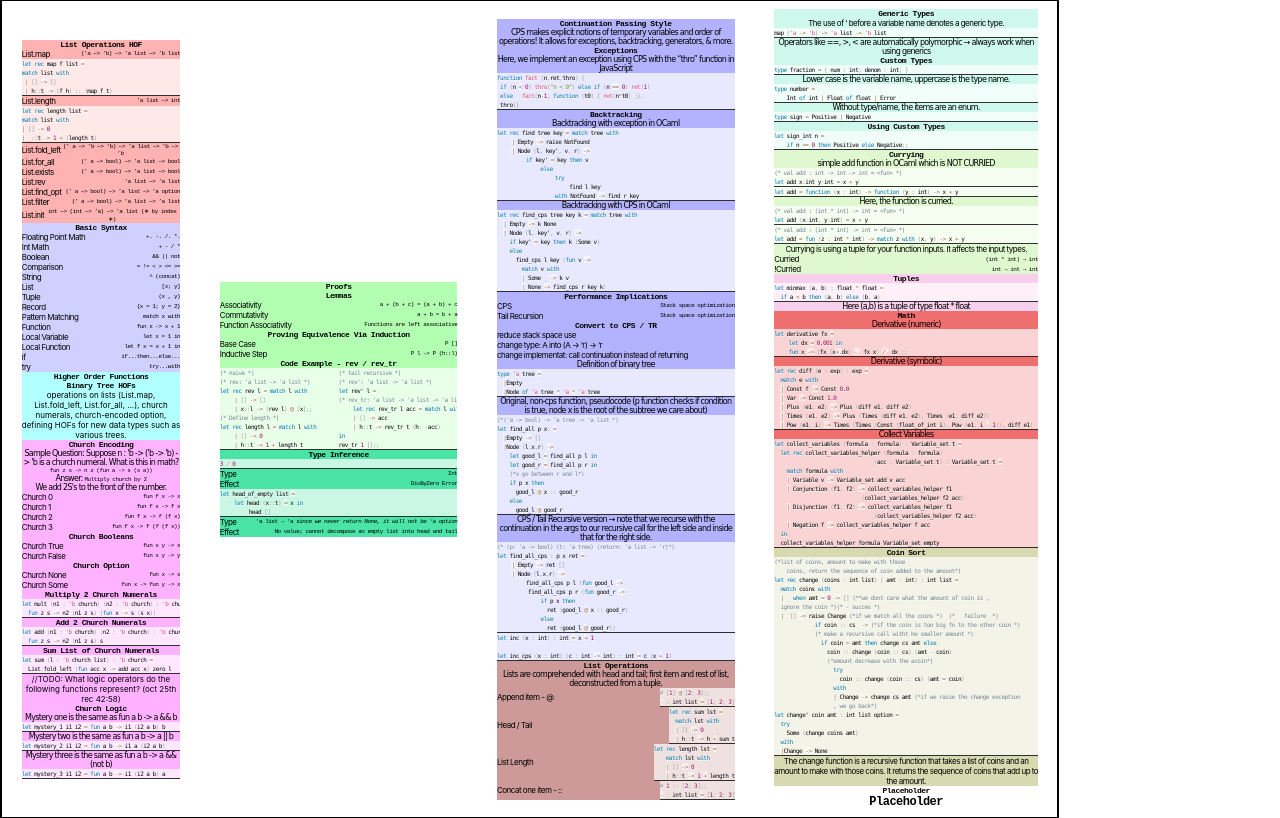
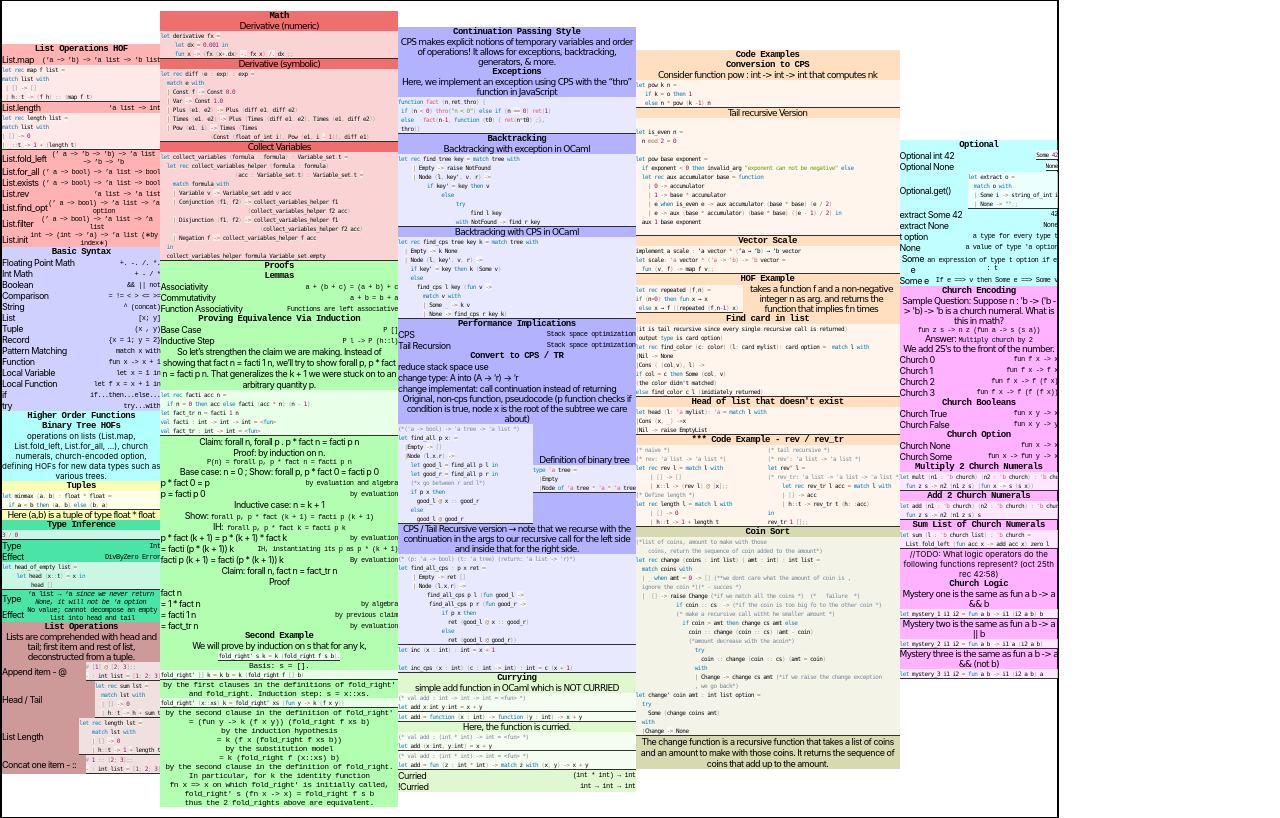
Before and after one commit to TheBigSasha/COMP302StudySheet, a React (Create React App) app: page / in a window 1280 px wide. Built offline with nearby package versions, Linux system fonts and the light colour scheme.

Commit message:
Good version

```diff
--- a/src/App.tsx
+++ b/src/App.tsx
@@ -36,6 +36,100 @@ const OCaml = ({code}: {code: string}) => {
         </SyntaxHighlighter>
     )
 }
+
+const OptionalTopic = <TopicCard title={"Optional"} color={"rgba(0,255,255,0.25)"}>
+
+    <ul>
+        <li><Pair item1={"Optional int 42"}><OCaml code={`Some 42`}></OCaml></Pair></li>
+        <li><Pair item1={"Optional None"}><OCaml code={`None`}></OCaml></Pair></li>
+        <li><Pair item1={"Optional.get()"}><OCaml code={`let extract o =
+  match o with
+  | Some i -> string_of_int i
+  | None -> "";;`}></OCaml></Pair></li>
+        <li><Pair item1={"extract Some 42"}>42</Pair></li>
+        <li><Pair item1={"extract None"}>None</Pair></li>
+        <li><Pair item1={"t option"}>a type for every type t</Pair></li>
+        <li><Pair item1={"None"}>a value of type 'a option</Pair></li>
+        <li><Pair item1={"Some e "}>an expression of type t option if e : t</Pair></li>
+        <li><Pair item1={"Some e "}>{`If e ==> v then Some e ==> Some v`}</Pair></li>
+    </ul>
+</TopicCard>
+
+const CodeExamples = <TopicCard title={"Code Examples"} color={"rgba(255,128,0,0.25)"}>
+    <h4>Conversion to CPS</h4>
+    <caption>Consider function pow : {`int -> int -> int`} that computes nk</caption>
+    <OCaml code={`let pow k n =
+   if k = o then 1
+   else n * pow (k -1) n`}/>
+    <caption>Tail recursive Version</caption>
+    <OCaml code={`
+let is_even n =
+  n mod 2 = 0
+
+let pow base exponent =
+  if exponent < 0 then invalid_arg "exponent can not be negative" else
+  let rec aux accumulator base = function
+    | 0 -> accumulator
+    | 1 -> base * accumulator
+    | e when is_even e -> aux accumulator (base * base) (e / 2)
+    | e -> aux (base * accumulator) (base * base) ((e - 1) / 2) in
+  aux 1 base exponent
+    `}/>
+    <h4>Vector Scale</h4>
+    <OCaml code={`implement a scale : ‘a vector * (’a → ‘b) → ‘b vector
+let scale: 'a vector * ('a -> 'b) -> 'b vector =
+  fun (v, f) -> map f v;;`}/>
+    <h4>HOF Example</h4>
+    <span className={"twoCol"}>
+        <OCaml code={`let rec repeated (f,n) =
+if (n=0) then fun x → x
+ else x → f ((repeated (f,n-1) x)`}/>
+        <caption>takes a function f and a non-negative integer n as arg. and returns the function that implies f:n times</caption>
+    </span>
+    <h4>Find card in list</h4>
+    <OCaml code={`(it is tail recursive since every single recursive call is returned)
+(output type is card option)
+let rec find_color (c: color) (l: card mylist): card option =  match l with
+|Nil -> None
+|Cons ( (col,v), l) ->
+if col = c then Some (col, v)
+(the color didn't matched)
+else find_color c l (imidiately returned)`}></OCaml>
+<h4>Head of list that doesn't exist</h4>
+    <OCaml code={`let head (l: 'a mylist): 'a = match l with
+|Cons (x, _) ->x
+|Nil -> raise EmptyList`}/>
+    <h4>*** Code Example  - rev / rev_tr</h4>
+    <span className={"twoCol"}>
+          <OCaml code=
+                     {
+                         `(* naive *)
+(* rev: 'a list -> 'a list *)
+let rec rev l = match l with
+\t| [] -> []
+\t| x::l -> (rev l) @ [x];;
+(* Define length *)
+let rec length l = match l with
+\t| [] -> 0
+\t| h::t -> 1 + length t`
+                     }
+          />
+        <OCaml code={`(* tail recursive *)
+(* rev': 'a list -> 'a list *)
+let rev' l =
+(* rev_tr: 'a list -> 'a list -> 'a list *)
+\tlet rec rev_tr l acc = match l with
+\t| [] -> асс
+\t| h::t -> rev_tr t (h: :acc)
+in
+rev_tr 1 [];;`} />
+    </span>
+</TopicCard>
+
+
+const PlaceHolder = <TopicCard title={"Placeholder"} color={"#ffffff"}>
+    <h1>Placeholder</h1>
+</TopicCard>
 
 const CoinSort = <TopicCard title={"Coin Sort"} color={"rgba(139,147,26,0.34)"}>
     <OCaml code={`(*list of coins, amount to make with those
@@ -96,11 +190,12 @@ const MathTopic = <TopicCard title={"Math"} color={"#ef6e6e"}>
   | Var -> Const 1.0
   | Plus (e1, e2) -> Plus (diff e1, diff e2)
   | Times (e1, e2) -> Plus (Times (diff e1, e2), Times (e1, diff e2))
-  | Pow (e1, i) -> Times (Times (Const (float_of_int i), Pow (e1, i - 1)), diff e1)`}/>
+  | Pow (e1, i) -> Times (Times
+                (Const (float_of_int i), Pow (e1, i - 1)), diff e1)`}/>
     <caption>Collect Variables</caption>
     <OCaml code={`let collect_variables (formula : formula) : Variable_set.t =
   let rec collect_variables_helper (formula : formula)
-                                (acc : Variable_set.t) : Variable_set.t =
+                        (acc : Variable_set.t) : Variable_set.t =
     match formula with
     | Variable v -> Variable_set.add v acc
     | Conjunction (f1, f2) -> collect_variables_helper f1
@@ -136,7 +231,7 @@ const TypesTopic = <TopicCard title={"Generic Types"} color={"rgba(98,231,191,0.
 
 </TopicCard>
 
-const TuplesTopic = <TopicCard title={"Tuples"} color={"rgba(231,98,193,0.3)"}>
+const TuplesTopic = <TopicCard title={"Tuples"} color={"rgba(234,255,1,0.29)"}>
     <OCaml code={`let minmax (a, b) : float * float =
   if a < b then (a, b) else (b, a)`}/>
     <caption>Here (a,b) is a tuple of type float * float</caption>
@@ -152,7 +247,6 @@ let add x:int y:int = x + y`}/>
 let add (x:int, y:int) = x + y`}/>
     <OCaml code={`(* val add : (int * int) -> int = <fun> *)
 let add = fun (z : int * int) -> match z with (x, y) -> x + y`}/>
-    <p>Currying is using a tuple for your function inputs. It affects the input types.</p>
     <ul>
         <li><Pair item1={"Curried"}>{`(int * int) → int`}</Pair></li>
         <li><Pair item1={"!Curried"}>{`int → int → int`}</Pair></li>
@@ -222,7 +316,7 @@ match list with
         <li><Pair item1={"List.rev"}> {`’a list −> ’a list`}</Pair></li>
         <li><Pair item1={"List.find_opt"}> {`(’ a −> bool) −> ’a list −> ’a option`}</Pair></li>
         <li><Pair item1={"List.filter"}> {`(’ a −> bool) −> ’a list −> ’a list`}</Pair></li>
-        <li><Pair item1={"List.init"}> {`int −> (int −> ’a) −> ’a list (∗ by index ∗)`}</Pair></li>
+        <li><Pair item1={"List.init"}> {`int −> (int −> ’a) −> ’a list (∗by index∗)`}</Pair></li>
     </ul>
 
 </TopicCard>
@@ -239,32 +333,68 @@ const ProofTopic = <TopicCard title={"Proofs"} color="rgba(0,255,0,0.3)">
         <li><Pair item1={"Base Case"}>{`P []`}</Pair></li>
         <li><Pair item1={"Inductive Step"}>{`P l -> P (h::l)`}</Pair></li>
     </ul>
-    <h4>Code Example  - rev / rev_tr</h4>
-    <span className={"twoCol"}>
-          <OCaml code=
-                     {
-                         `(* naive *)
-(* rev: 'a list -> 'a list *)
-let rec rev l = match l with
-\t| [] -> []
-\t| x::l -> (rev l) @ [x];;
-(* Define length *)
-let rec length l = match l with
-\t| [] -> 0
-\t| h::t -> 1 + length t`
-                     }
-          />
-        <OCaml code={`(* tail recursive *)
-(* rev': 'a list -> 'a list *)
-let rev' l =
-(* rev_tr: 'a list -> 'a list -> 'a list *)
-\tlet rec rev_tr l acc = match l with
-\t| [] -> асс
-\t| h::t -> rev_tr t (h: :acc)
-in
-rev_tr 1 [];;`} />
-    </span>
-
+    <p>So let’s strengthen the claim we are making. Instead of showing that fact n = facti 1 n, we’ll try to show forall p, p * fact n = facti p n. That generalizes the k + 1 we were stuck on to an arbitrary quantity p.
+    </p>
+    <OCaml code={`let rec facti acc n =
+  if n = 0 then acc else facti (acc * n) (n - 1)
+let fact_tr n = facti 1 n
+val facti : int -> int -> int = <fun>
+val fact_tr : int -> int = <fun>
+`}/>
+    <p>Claim: forall n, forall p . p * fact n = facti p n</p>
+    <p>Proof: by induction on n.
+    </p>
+    <code>        P(n) = forall p, p * fact n = facti p n </code>
+<p>Base case:  n = 0 ; Show: forall p,  p * fact 0 = facti p 0</p>
+    <ul>
+        <li><Pair item1={`p * fact 0 = p`}>
+        by evaluation and algebra
+        </Pair></li>
+        <li><Pair item1={`p = facti p 0`}>by evaluation</Pair></li>
+    </ul>
+    <p>Inductive case: n = k + 1
+    </p>
+    <p>Show: <code>forall p,  p * fact (k + 1) = facti p (k + 1)</code>
+    </p>
+    <p>IH:<code> forall p,  p * fact k = facti p k</code>
+    </p>
+    <ul>
+        <li><Pair item1={`p * fact (k + 1) = p * (k + 1) * fact k`}>
+            by evaluation
+        </Pair></li>
+        <li><Pair item1={` = facti (p * (k + 1)) k`}>IH, instantiating its p as p * (k + 1)</Pair></li>
+        <li><Pair item1={`facti p (k + 1) = facti (p * (k + 1)) k`}>By evaluation</Pair></li>
+    </ul>
+    <p>Claim: forall n, fact n = fact_tr n</p>
+    <p>Proof</p>
+    <ul>
+        <li><Pair item1={`fact n`}>
+        </Pair></li>
+        <li><Pair item1={`= 1 * fact n`}>by algebra</Pair></li>
+        <li><Pair item1={`= facti 1 n`}>by previous claim</Pair></li>
+        <li><Pair item1={`= fact_tr n`}>by evaluation</Pair></li>
+    </ul>
+    <h4>Second Example</h4>
+    <caption>We will prove by induction on s that for any k,</caption>
+    <pre className={"smolText"}>
+        <OCaml code={`fold_right' s k = k (fold_right f s b).`}/>
+        {`Basis: s = [].`}</pre>
+    <OCaml code={`fold_right' [] k = k b = k (fold_right f [] b)`}/>
+    <pre>{`by the first clauses in the definitions of fold_right'
+and fold_right. Induction step: s = x::xs.`}</pre>
+    <OCaml code={`fold_right' (x::xs) k = fold_right' xs (fun y -> k (f x y))`}/>
+    <pre>{`by the second clause in the definition of fold_right'
+= (fun y -> k (f x y)) (fold_right f xs b)
+by the induction hypothesis
+= k (f x (fold_right f xs b))
+by the substitution model
+= k (fold_right f (x::xs) b)
+by the second clause in the definition of fold_right.
+In particular, for k the identity function
+fn x => x on which fold_right' is initially called,
+fold_right' s (fn x -> x) = fold_right f s b
+thus the 2 fold_rights above are equivalent.`}
+    </pre>
 </TopicCard>
 const HOFTopic = <TopicCard title={"Higher Order Functions"} color="rgba(0,255,255,0.3)">
     <h4>Binary Tree HOFs</h4>
@@ -379,15 +509,9 @@ const CPSTopic = <TopicCard title={"Continuation Passing Style"} color="rgba(0,0
         <li>change type: A into (A → ‘r) → ‘r</li>
         <li>change implementat: call continuation instead of returning</li>
     </ul>
-    <caption>Definition of binary tree</caption>
-    <SyntaxHighlighter customStyle={customStyle} language={"ocaml"}>
-        {
-            `type 'a tree =
-  |Empty
-  |Node of 'a tree * 'a * 'a tree`
-        }
-        </SyntaxHighlighter>
+
     <caption>Original, non-cps function, pseudocode (p function checks if condition is true, node x is the root of the subtree we care about)</caption>
+    <span className={'twoCol'}>
     <SyntaxHighlighter customStyle={customStyle} language={"ocaml"}>
         {
             `(*('a -> bool) -> 'a tree -> 'a list *)
@@ -403,6 +527,15 @@ let find_all p x: =
       good_l @ good_r`
 
         }</SyntaxHighlighter>
+        <div>   <caption>Definition of binary tree</caption>
+    <SyntaxHighlighter customStyle={customStyle} language={"ocaml"}>
+        {
+            `type 'a tree =
+  |Empty
+  |Node of 'a tree * 'a * 'a tree`
+        }
+        </SyntaxHighlighter></div>
+        </span>
     <caption>CPS / Tail Recursive version → note that we recurse with the continuation in the args to our recursive call for the left side and inside that for the right side.</caption>
     <SyntaxHighlighter customStyle={customStyle} language={"ocaml"}>
         {
@@ -450,26 +583,26 @@ function App() {
       <div className={"slimmerBoiColumn"}>
       {ListHOFTopic}
       {BasicSyntaxTopic}
-      {HOFTopic}
-      {ChurchTopic}
+      {HOFTopic}{TuplesTopic}
+          {TypeInferenceTopic}
+          {ListOperationsTopic}
       </div>
       <div className={"slimBoiColumn"}>
-      {ProofTopic}
-      {TypeInferenceTopic}
+          {MathTopic}
+
+          {ProofTopic}
       </div>
       <div className={"slimBoiColumn"}>
       {CPSTopic}
-      {ListOperationsTopic}
+          {CurryTopic}
       </div>
-      {TypesTopic}
-      {CurryTopic}
-      {TuplesTopic}
-      {MathTopic}
+      {CodeExamples}
       {CoinSort}
-      <div className={"slimmerBoiColumn"}>
-          <TopicCard title={"Placeholder"} color={"#ffffff"}>
-              <h1>Placeholder</h1>
-          </TopicCard>
+
+      <div className={"slimmerBoiColumn"} style={{height: "100%"}}>
+          {OptionalTopic}
+          {ChurchTopic}
+
       </div>
       </body>
   );
--- a/src/index.css
+++ b/src/index.css
@@ -1,7 +1,7 @@
 
 :root {
 --numcols: 4.0;
---font-size: 8px;
+--font-size: 9px;
 }
 
 body {
@@ -70,6 +70,26 @@ h2 {
     margin: 0;
     padding: 0;
     width: 100%;
+}
+
+pre{
+    font-size: var(--font-size) - 2;
+    font-family: "Manrope" , monospace;
+    font-kerning: auto;
+    letter-spacing: -0.5px;
+    font-variant-ligatures: contextual;
+    margin: 0;
+    padding: 0;
+}
+
+.smolText {
+    font-size: var(--font-size) - 2;
+    font-family: "Manrope" , monospace;
+    font-kerning: auto;
+    letter-spacing: -0.5px;
+    font-variant-ligatures: contextual;
+    margin: 0;
+    padding: 0;
 }
 
 strong {
@@ -179,3 +199,9 @@ pre {
 .slimBoiColumn > .topic-card{
     width: calc(11in / var(--numcols) * 0.9);
 }
+
+@media print {
+    body{
+        border: none;
+    }
+}
```
